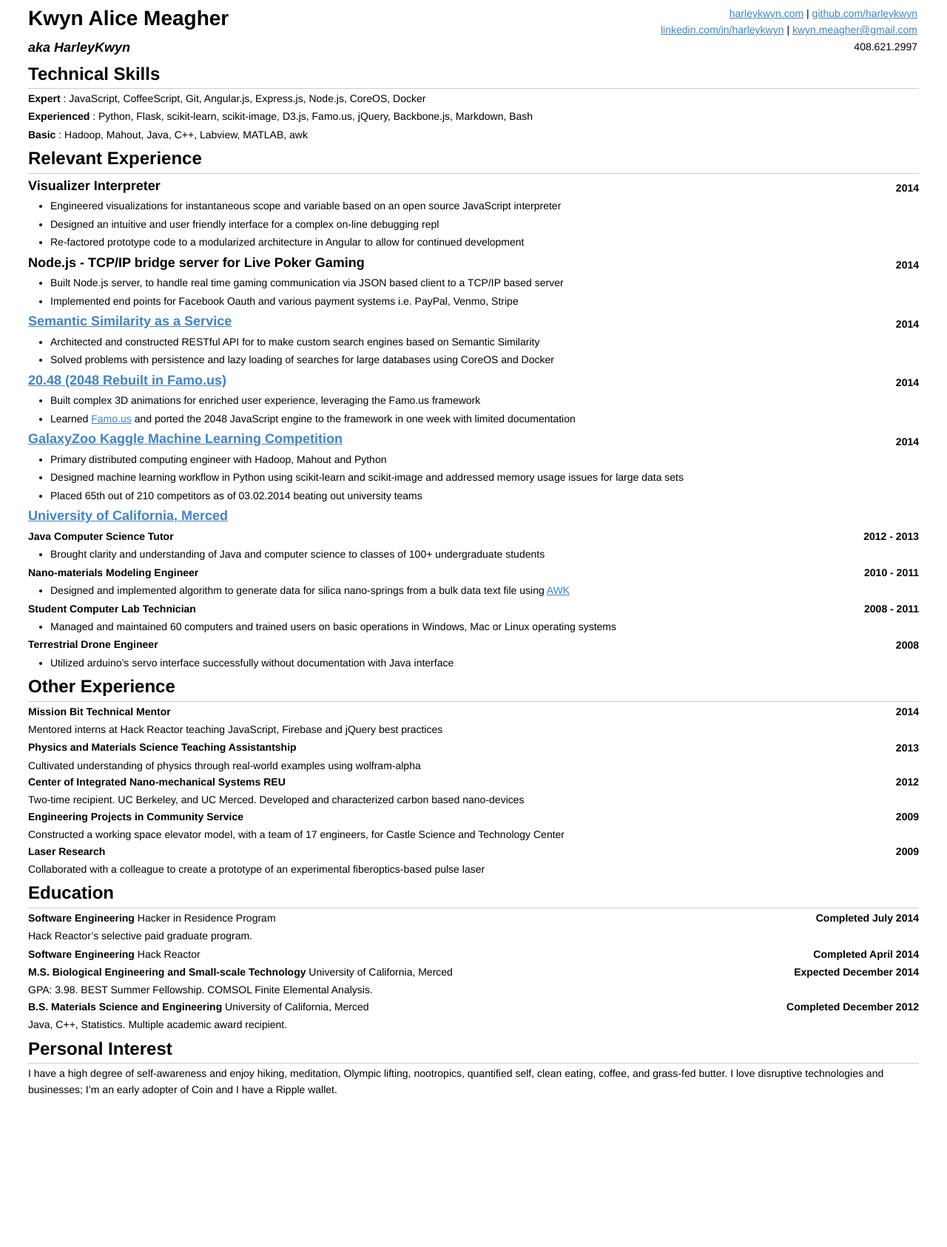
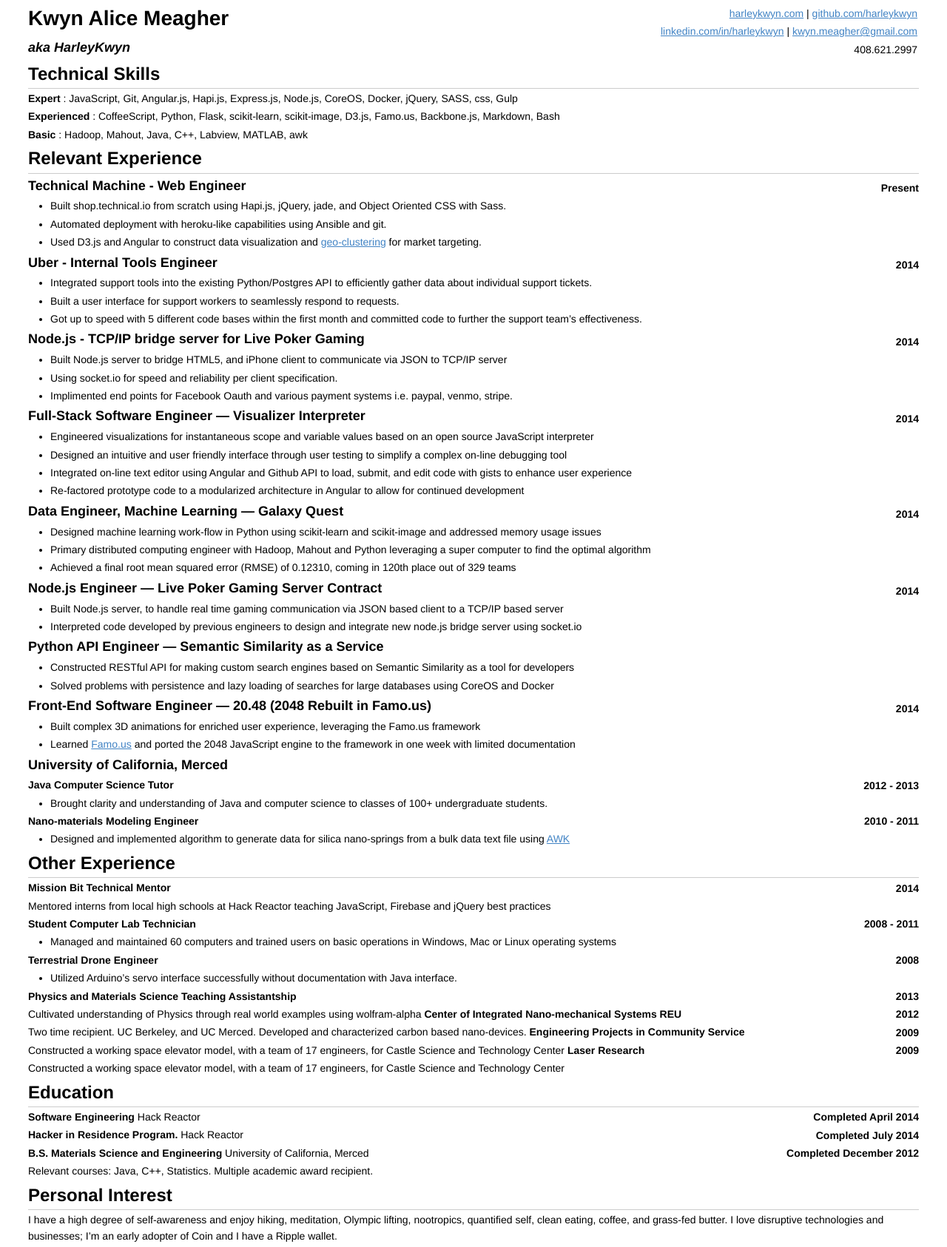
Before and after one commit to kwyn/resume, a plain HTML site: page index.html in a window 1280 px wide. Shown: the part 35-1721 px from the top of the page at 74% size. Before the commit the page ends 1560 px from the top, so only its background shows below. Drawn offline with Linux system fonts and the light colour scheme.

Commit message:
Update html

```diff
--- a/index.html
+++ b/index.html
@@ -3,7 +3,7 @@
 <head>
   <meta charset="utf-8">
   <meta http-equiv="X-UA-Compatible" content="IE=edge,chrome=1">
-  <title>README</title>
+  <title>Resume</title>
   <meta name="viewport" content="width=device-width, initial-scale=1.0">
   <style>
 body {
@@ -308,31 +308,45 @@
 <h3 id="akaharleykwyn"><em>aka HarleyKwyn</em></h3>
 <div class="contact_info" >
 
-<p><a href="http://harleykwyn.com">harleykwyn.com</a> | <a href="http://github.com/HarleyKwyn">github.com/harleykwyn</a><br/>
-<a href="http://linkedin.com/in/harleykwyn">linkedin.com/in/harleykwyn</a> | <a href="kwyn.meagher@gmail.com">kwyn.meagher@gmail.com</a><br/>
-408.621.2997
+<p><a href="http://harleykwyn.com">harleykwyn.com</a> | <a href="http://github.com/HarleyKwyn">github.com/harleykwyn</a></p>
+
+<p><a href="http://linkedin.com/in/harleykwyn">linkedin.com/in/harleykwyn</a> | <a href="kwyn.meagher@gmail.com">kwyn.meagher@gmail.com</a></p>
+
+<p>408.621.2997
 </div></p>
 
 <h2 id="technicalskills">Technical Skills</h2>
 
-<p><strong>Expert</strong> : JavaScript, CoffeeScript, Git, Angular.js, Express.js, Node.js, CoreOS, Docker </p>
+<p><strong>Expert</strong> : JavaScript, Git, Angular.js, Hapi.js, Express.js, Node.js, CoreOS, Docker, jQuery, SASS, css, Gulp</p>
 
-<p><strong>Experienced</strong> : Python, Flask, scikit-learn, scikit-image, D3.js, Famo.us, jQuery, Backbone.js, Markdown, Bash </p>
+<p><strong>Experienced</strong> : CoffeeScript, Python, Flask, scikit-learn, scikit-image, D3.js, Famo.us, Backbone.js, Markdown, Bash</p>
 
-<p><strong>Basic</strong> : Hadoop, Mahout, Java, C++, Labview, MATLAB, awk </p>
+<p><strong>Basic</strong> : Hadoop, Mahout, Java, C++, Labview, MATLAB, awk</p>
 
 <h2 id="relevantexperience">Relevant Experience</h2>
 
-<h3 id="visualizerinterpreter">Visualizer Interpreter</h3>
+<h3 id="technicalmachine-webengineer">Technical Machine - Web Engineer</h3>
+
+<blockquote>
+<p>Present</p>
+</blockquote>
+
+<ul>
+<li>Built shop.technical.io from scratch using Hapi.js, jQuery, jade, and Object Oriented CSS with Sass.</li>
+<li>Automated deployment with heroku-like capabilities using Ansible and git.</li>
+<li>Used D3.js and Angular to construct data visualization and <a href="https://github.com/HarleyKwyn/Geo-Cluster">geo-clustering</a> for market targeting.</li>
+</ul>
+
+<h3 id="uber-internaltoolsengineer">Uber - Internal Tools Engineer</h3>
 
 <blockquote>
 <p>2014</p>
 </blockquote>
 
 <ul>
-<li>Engineered visualizations for instantaneous scope and variable based on an open source JavaScript interpreter</li>
-<li>Designed an intuitive and user friendly interface for a complex on-line debugging repl</li>
-<li>Re-factored prototype code to a modularized architecture in Angular to allow for continued development</li>
+<li>Integrated support tools into the existing Python/Postgres API to efficiently gather data about individual support tickets.</li>
+<li>Built a user interface for support workers to seamlessly respond to requests.</li>
+<li>Got up to speed with 5 different code bases within the first month and committed code to further the support team&#8217;s effectiveness.</li>
 </ul>
 
 <h3 id="node.js-tcpipbridgeserverforlivepokergaming">Node.js - TCP/IP bridge server for Live Poker Gaming</h3>
@@ -342,22 +356,55 @@
 </blockquote>
 
 <ul>
-<li>Built Node.js server, to handle real time gaming communication via JSON based client to a TCP/IP based server</li>
-<li>Implemented end points for Facebook Oauth and various payment systems i.e. PayPal, Venmo, Stripe</li>
+<li>Built Node.js server to bridge HTML5, and iPhone client to communicate via JSON to TCP/IP server</li>
+<li>Using socket.io for speed and reliability per client specification.</li>
+<li>Implimented end points for Facebook Oauth and various payment systems i.e. paypal, venmo, stripe.</li>
 </ul>
 
-<h3 id="semanticsimilarityasaservice"><a href="https://github.com/HarleyKwyn/sklearn">Semantic Similarity as a Service</a></h3>
+<h3 id="full-stacksoftwareengineer---visualizerinterpreter">Full-Stack Software Engineer &#8212; Visualizer Interpreter</h3>
 
 <blockquote>
 <p>2014</p>
 </blockquote>
 
 <ul>
-<li>Architected and constructed RESTful API for to make custom search engines based on Semantic Similarity</li>
+<li>Engineered visualizations for instantaneous scope and variable values based on an open source JavaScript interpreter</li>
+<li>Designed an intuitive and user friendly interface through user testing to simplify a complex on-line debugging tool</li>
+<li>Integrated on-line text editor using Angular and Github API to load, submit, and edit code with gists to enhance user experience</li>
+<li>Re-factored prototype code to a modularized architecture in Angular to allow for continued development</li>
+</ul>
+
+<h3 id="dataengineermachinelearning---galaxyquest">Data Engineer, Machine Learning &#8212; Galaxy Quest</h3>
+
+<blockquote>
+<p>2014</p>
+</blockquote>
+
+<ul>
+<li>Designed machine learning work-flow in Python using scikit-learn and scikit-image and addressed memory usage issues</li>
+<li>Primary distributed computing engineer with Hadoop, Mahout and Python leveraging a super computer to find the optimal algorithm</li>
+<li>Achieved a final root mean squared error (RMSE) of 0.12310, coming in 120th place out of 329 teams</li>
+</ul>
+
+<h3 id="node.jsengineer---livepokergamingservercontract">Node.js Engineer &#8212; Live Poker Gaming Server Contract</h3>
+
+<blockquote>
+<p>2014</p>
+</blockquote>
+
+<ul>
+<li>Built Node.js server, to handle real time gaming communication via JSON based client to a TCP/IP based server</li>
+<li>Interpreted code developed by previous engineers to design and integrate new node.js bridge server using socket.io</li>
+</ul>
+
+<h3 id="pythonapiengineer---semanticsimilarityasaservice">Python API Engineer &#8212; Semantic Similarity as a Service</h3>
+
+<ul>
+<li>Constructed RESTful API for making custom search engines based on Semantic Similarity as a tool for developers</li>
 <li>Solved problems with persistence and lazy loading of searches for large databases using CoreOS and Docker</li>
 </ul>
 
-<h3 id="rebuiltinfamo.us"><a href="http://harleykwyn.com/20.48/">20.48 (2048 Rebuilt in Famo.us)</a></h3>
+<h3 id="front-endsoftwareengineer---20.482048rebuiltinfamo.us">Front-End Software Engineer &#8212; 20.48 (2048 Rebuilt in Famo.us)</h3>
 
 <blockquote>
 <p>2014</p>
@@ -368,58 +415,26 @@
 <li>Learned <a href="https://famo.us">Famo.us</a> and ported the 2048 JavaScript engine to the framework in one week with limited documentation</li>
 </ul>
 
-<h3 id="galaxyzookagglemachinelearningcompetition"><a href="http://galaxyquest.herokuapp.com/">GalaxyZoo Kaggle Machine Learning Competition</a></h3>
+<h3 id="universityofcaliforniamerced">University of California, Merced</h3>
+
+<p><strong>Java Computer Science Tutor</strong></p>
 
 <blockquote>
-<p>2014</p>
+<p>2012 - 2013</p>
 </blockquote>
 
 <ul>
-<li>Primary distributed computing engineer with Hadoop, Mahout and Python</li>
-<li>Designed machine learning workflow in Python using scikit-learn and scikit-image and addressed memory usage issues for large data sets</li>
-<li>Placed 65th out of 210 competitors as of 03.02.2014 beating out university teams</li>
+<li>Brought clarity and understanding of Java and computer science to classes of 100+ undergraduate students.</li>
 </ul>
 
-<h3 id="universityofcaliforniamerced"><a href="http://www.ucmerced.edu/">University of California, Merced</a></h3>
-
-<p><strong>Java Computer Science Tutor</strong> </p>
+<p><strong>Nano-materials Modeling Engineer</strong></p>
 
 <blockquote>
-<p>2012 - 2013 </p>
-</blockquote>
-
-<ul>
-<li>Brought clarity and understanding of Java and computer science to classes of 100+ undergraduate students</li>
-</ul>
-
-<p><strong>Nano-materials Modeling Engineer</strong> </p>
-
-<blockquote>
-<p>2010 - 2011 </p>
+<p>2010 - 2011</p>
 </blockquote>
 
 <ul>
 <li>Designed and implemented algorithm to generate data for silica nano-springs from a bulk data text file using <a href="http://en.wikipedia.org/wiki/AWK">AWK</a></li>
-</ul>
-
-<p><strong>Student Computer Lab Technician</strong> </p>
-
-<blockquote>
-<p>2008 - 2011 </p>
-</blockquote>
-
-<ul>
-<li>Managed and maintained 60 computers and trained users on basic operations in Windows, Mac or Linux operating systems</li>
-</ul>
-
-<p><strong>Terrestrial Drone Engineer</strong> </p>
-
-<blockquote>
-<p>2008 </p>
-</blockquote>
-
-<ul>
-<li>Utilized arduino’s servo interface successfully without documentation with Java interface</li>
 </ul>
 
 <h2 id="otherexperience">Other Experience</h2>
@@ -430,67 +445,78 @@
 <p>2014</p>
 </blockquote>
 
-<p>Mentored interns at Hack Reactor teaching JavaScript, Firebase and jQuery best practices</p>
+<p>Mentored interns from local high schools at Hack Reactor teaching JavaScript, Firebase and jQuery best practices</p>
+
+<p><strong>Student Computer Lab Technician</strong></p>
+
+<blockquote>
+<p>2008 - 2011</p>
+</blockquote>
+
+<ul>
+<li>Managed and maintained 60 computers and trained users on basic operations in Windows, Mac or Linux operating systems</li>
+</ul>
+
+<p><strong>Terrestrial Drone Engineer</strong></p>
+
+<blockquote>
+<p>2008</p>
+</blockquote>
+
+<ul>
+<li>Utilized Arduino’s servo interface successfully without documentation with Java interface.</li>
+</ul>
 
 <p><strong>Physics and Materials Science Teaching Assistantship</strong></p>
 
 <blockquote>
-<p>2013 </p>
+<p>2013</p>
 </blockquote>
 
-<p>Cultivated understanding of physics through real-world examples using wolfram-alpha<br/>
-<strong>Center of Integrated Nano-mechanical Systems REU</strong> </p>
+<p>Cultivated understanding of Physics through real world examples using wolfram-alpha
+<strong>Center of Integrated Nano-mechanical Systems REU</strong></p>
 
 <blockquote>
 <p>2012</p>
 </blockquote>
 
-<p>Two-time recipient. UC Berkeley, and UC Merced. Developed and characterized carbon based nano-devices<br/>
-<strong>Engineering Projects in Community Service</strong> </p>
+<p>Two time recipient. UC Berkeley, and UC Merced. Developed and characterized carbon based nano-devices.
+<strong>Engineering Projects in Community Service</strong></p>
 
 <blockquote>
-<p>2009 </p>
+<p>2009</p>
 </blockquote>
 
-<p>Constructed a working space elevator model, with a team of 17 engineers, for Castle Science and Technology Center<br/>
-<strong>Laser Research</strong> </p>
+<p>Constructed a working space elevator model, with a team of 17 engineers, for Castle Science and Technology Center
+<strong>Laser Research</strong></p>
 
 <blockquote>
-<p>2009 </p>
+<p>2009</p>
 </blockquote>
 
-<p>Collaborated with a colleague to create a prototype of an experimental fiberoptics-based pulse laser</p>
+<p>Constructed a working space elevator model, with a team of 17 engineers, for Castle Science and Technology Center</p>
 
 <h2 id="education">Education</h2>
 
-<p><strong>Software Engineering</strong> Hacker in Residence Program</p>
+<p><strong>Software Engineering</strong> Hack Reactor</p>
+
+<blockquote>
+<p>Completed April 2014</p>
+</blockquote>
+
+<p><strong>Hacker in Residence Program.</strong> Hack Reactor</p>
 
 <blockquote>
 <p>Completed July 2014</p>
 </blockquote>
 
-<p>Hack Reactor&#8217;s selective paid graduate program.</p>
-
-<p><strong>Software Engineering</strong> Hack Reactor</p>
+<p><strong>B.S. Materials Science and Engineering</strong> University of California, Merced</p>
 
 <blockquote>
-<p>Completed April 2014 </p>
+<p>Completed December 2012</p>
 </blockquote>
 
-<p><strong>M.S. Biological Engineering and Small-scale Technology</strong> University of California, Merced </p>
-
-<blockquote>
-<p>Expected December 2014 </p>
-</blockquote>
-
-<p>GPA: 3.98. BEST Summer Fellowship. COMSOL Finite Elemental Analysis.<br/>
-<strong>B.S. Materials Science and Engineering</strong> University of California, Merced </p>
-
-<blockquote>
-<p>Completed December 2012 </p>
-</blockquote>
-
-<p>Java, C++, Statistics. Multiple academic award recipient.</p>
+<p>Relevant courses: Java, C++, Statistics. Multiple academic award recipient.</p>
 
 <h2 id="personalinterest">Personal Interest</h2>
 
```
